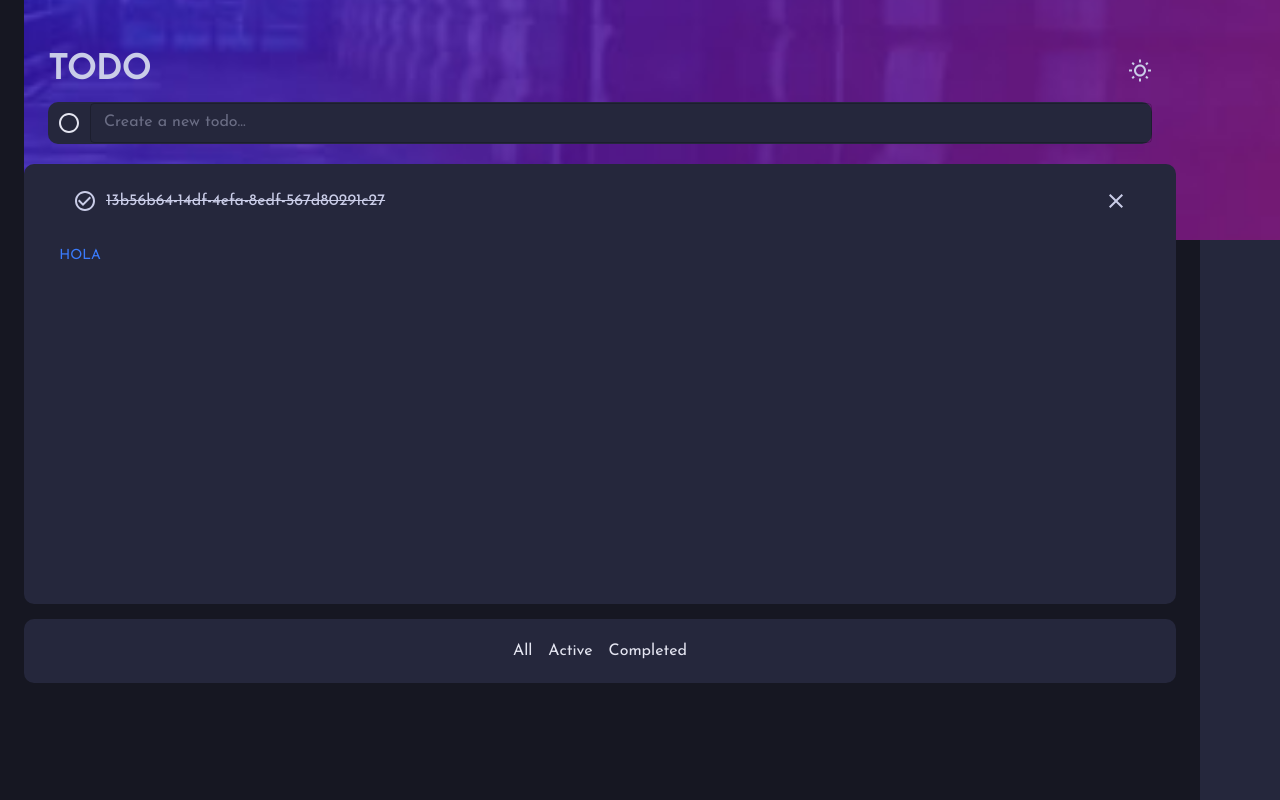
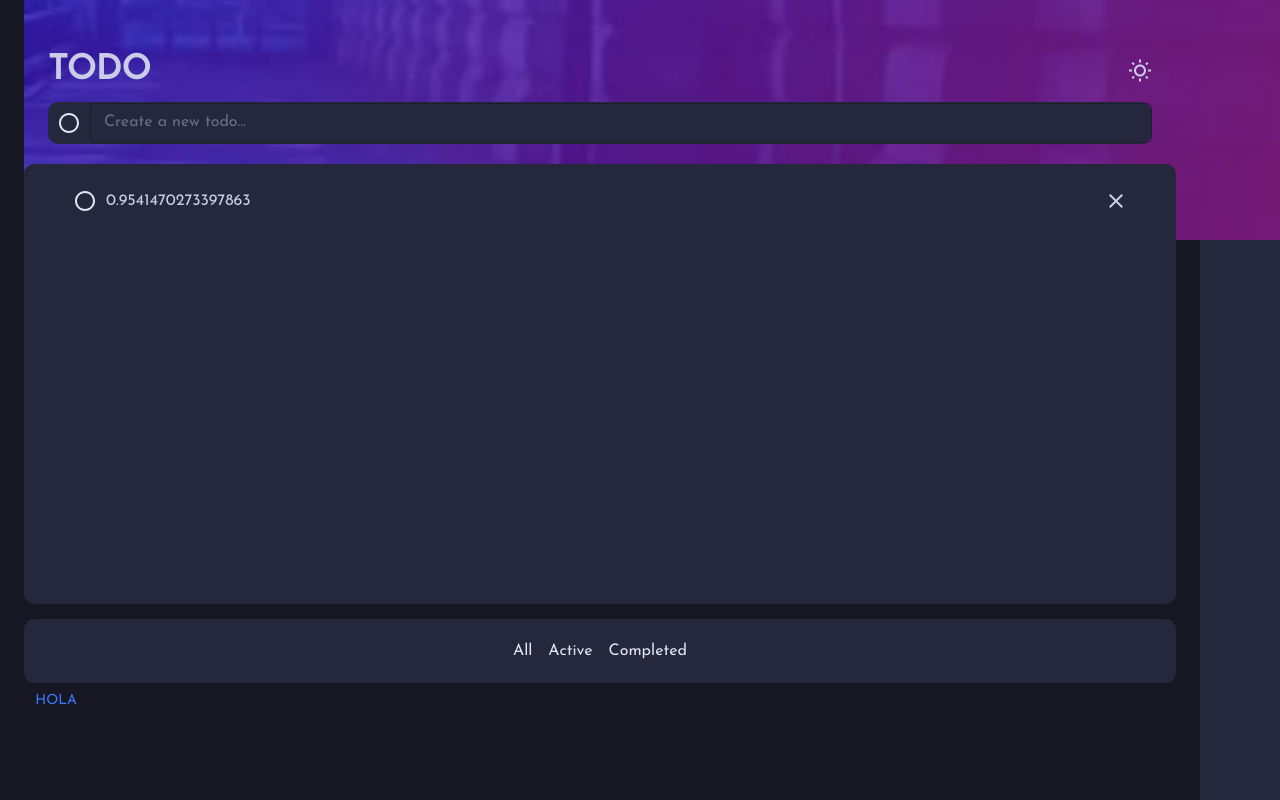
Before and after one commit to Alex-Maldonado-Soto/todolist, a React (Vite) app: page / in a window 1280 px wide. Both pictures are taken after a click on the button "HOLA". Shown: the top 800 px of the page. Built offline with nearby package versions, Linux system fonts and the light colour scheme.

Commit message:
feat(Todo el Proyecto): :construction: Cambie la ubicacion de las funciones para los todos y los coloque en App para hacerlos mas manejables
Cambio todas las funciones de los todos a app, y ahora todo solo recibe las listas, esto con el fin de poder recibir datos desde bar, footer  y todos

```diff
--- a/src/App.jsx
+++ b/src/App.jsx
@@ -1,19 +1,109 @@
-import { Container } from "@mui/material";
+import {
+  Container,
+  Button,
+  ListItem,
+  Checkbox,
+  ListItemText,
+  IconButton,
+} from "@mui/material";
 import React from "react";
 import Bar from "./assets/componentes/Bar";
 import Decoration from "./assets/componentes/Decoration";
 import Footer from "./assets/componentes/Footer";
 import Todos from "./assets/componentes/Todos";
+import Brightness1OutlinedIcon from "@mui/icons-material/Brightness1Outlined";
+import CheckCircleOutlineIcon from "@mui/icons-material/CheckCircleOutline";
+import CloseIcon from "@mui/icons-material/Close";
+import { v4 as uuidv4 } from "uuid";
 import { Theme } from "./assets/Theme";
 
 function App() {
+  const [todos, setTodos] = React.useState([]);
+
+  const handleAddTodos = () => {
+    const newTodo = {
+      name: Math.random(),
+      id: uuidv4(),
+      check: false,
+    };
+    setTodos([...todos, newTodo]);
+  };
+  ///////uuidv4 es una libreria que genera un id aleatorio
+  //////newTodos lo que hace es crear un objeto con propiedades
+  //////Luego setTodos selecciona todos los todos ya existentes y agrega el nuevo objeto con los valores correspondientes
+
+  const deleteTodos = (id) => {
+    const newTodos = todos.filter((todo) => todo.id !== id);
+    setTodos(newTodos);
+  };
+
+  ////Lo que hace es filtrar todos los todos que no coincidan con el id y crea todos menos el que coincida
+
+  const handleCheck = (id) => {
+    const newTodos = todos.map((todo) => {
+      if (todo.id === id) {
+        return {
+          ...todo,
+          check: !todo.check,
+        };
+      }
+      return todo;
+    });
+    setTodos(newTodos);
+  };
+  //////Lo que hace es cambiar el valor de check del todo que coincida con el id y vuelve a crear todos
+
+  //////////Crea una lista de todos y un checkbox para cada uno de ellos usando los datos de los objetos
+  const listTodos = todos.map((todo) => (
+    <ListItem
+      key={todo.id}
+      sx={{
+        display: "flex",
+        justifyContent: "space-between",
+        width: "100%",
+      }}
+    >
+      <Checkbox
+        color="secondary"
+        checked={todo.check}
+        onChange={() => {
+          handleCheck(todo.id);
+        }}
+        icon={<Brightness1OutlinedIcon />}
+        checkedIcon={<CheckCircleOutlineIcon />}
+      />
+      <ListItemText
+        primary={todo.name}
+        sx={{ textDecoration: todo.check ? "line-through" : "none" }}
+      />
+      <IconButton color="secondary" onClick={() => deleteTodos(todo.id)}>
+        <CloseIcon label="clickable" />
+      </IconButton>
+    </ListItem>
+  ));
+
   return (
-    <Container component="main" sx={{padding: { xs: "0px", md: "0px"}, height: "100vh", margin: "0", backgroundColor: Theme.palette.background.paper}}>
+    <Container
+      component="main"
+      sx={{
+        padding: { xs: "0px", md: "0px" },
+        height: "100vh",
+        margin: "0",
+        backgroundColor: Theme.palette.background.paper,
+      }}
+    >
       <Decoration />
-      <Container sx={{zIndex: "100", position: "relative", padding: "50px 40px"}}>
+      <Container
+        sx={{ zIndex: "100", position: "relative", padding: "50px 40px" }}
+      >
         <Bar />
-        <Todos />
+        <Todos
+          listTodos={listTodos}
+          handleCheck={handleCheck}
+          deleteTodos={deleteTodos}
+        />
         <Footer />
+        <Button onClick={handleAddTodos}>Hola</Button>
       </Container>
     </Container>
   );
--- a/src/assets/componentes/Todos.jsx
+++ b/src/assets/componentes/Todos.jsx
@@ -1,89 +1,9 @@
-import {
-  Button,
-  Checkbox,
-  Container,
-  IconButton,
-  List,
-  ListItem,
-  ListItemText,
-} from "@mui/material";
+import { Button, Container, List } from "@mui/material";
 import React from "react";
 import { Theme } from "../Theme";
-import Brightness1OutlinedIcon from "@mui/icons-material/Brightness1Outlined";
-import CheckCircleOutlineIcon from "@mui/icons-material/CheckCircleOutline";
-import CloseIcon from "@mui/icons-material/Close";
-import { v4 as uuidv4 } from "uuid";
 
-export default function Todos() {
-  const [todos, setTodos] = React.useState([]);
-  const [check, setCheck] = React.useState([]);
 
-  const handleAddTodos = () => {
-    const newTodo = {
-      name: Math.random(),
-      id: uuidv4(),
-      check: true,
-    };
-    const newCheck = {
-      id : newTodo.id,
-      value: false
-    }
-    setTodos([...todos, newTodo]);
-    setCheck([...check, newCheck]);
-  };
-  ///////uuidv4 es una libreria que genera un id aleatorio
-  //////newTodos lo que hace es crear un objeto con propiedades
-  //////Luego setTodos selecciona todos los todos ya existentes y agrega el nuevo objeto con los valores correspondientes
-
-  const deleteTodos = (id) => {
-    const newTodos = todos.filter((todo) => todo.id !== id);
-    setTodos(newTodos);
-  };
-
-  ////Lo que hace es filtrar todos los todos que no coincidan con el id y crea todos menos el que coincida
-
-  const handleCheck = (id) => {
-    const newTodos = todos.map((todo) => {
-      if (todo.id === id) {
-        return {
-          ...todo,
-          check: !todo.check,
-        };
-      }
-      return todo;
-    });
-    setTodos(newTodos);
-  }
-//////Lo que hace es cambiar el valor de check del todo que coincida con el id y vuelve a crear todos
-
-  const listTodos = todos.map((todo) => (
-    <ListItem
-      key={todo.id}
-      sx={{
-        display: "flex",
-        justifyContent: "space-between",
-        width: "100%",
-      }}
-    >
-      <Checkbox
-        color="secondary"
-        checked={todo.check}
-        onChange={() => {
-          handleCheck(todo.id);
-        }}
-        icon={<Brightness1OutlinedIcon />}
-        checkedIcon={<CheckCircleOutlineIcon />}
-      />
-      <ListItemText
-        primary={todo.id}
-        sx={{ textDecoration: todo.check ? "line-through" : "none" }}
-      />
-      <IconButton color="secondary" onClick={() => deleteTodos(todo.id)}>
-        <CloseIcon label="clickable" />
-      </IconButton>
-    </ListItem>
-  ));
-
+export default function Todos({ listTodos }) {
   return (
     <Container
       component="section"
@@ -95,7 +15,6 @@ export default function Todos() {
       }}
     >
       <List>{listTodos}</List>
-      <Button onClick={handleAddTodos}>Hola</Button>
     </Container>
   );
 }
```
Also changed, not shown: src/assets/componentes/Bar.jsx (+8 -2 lines).
